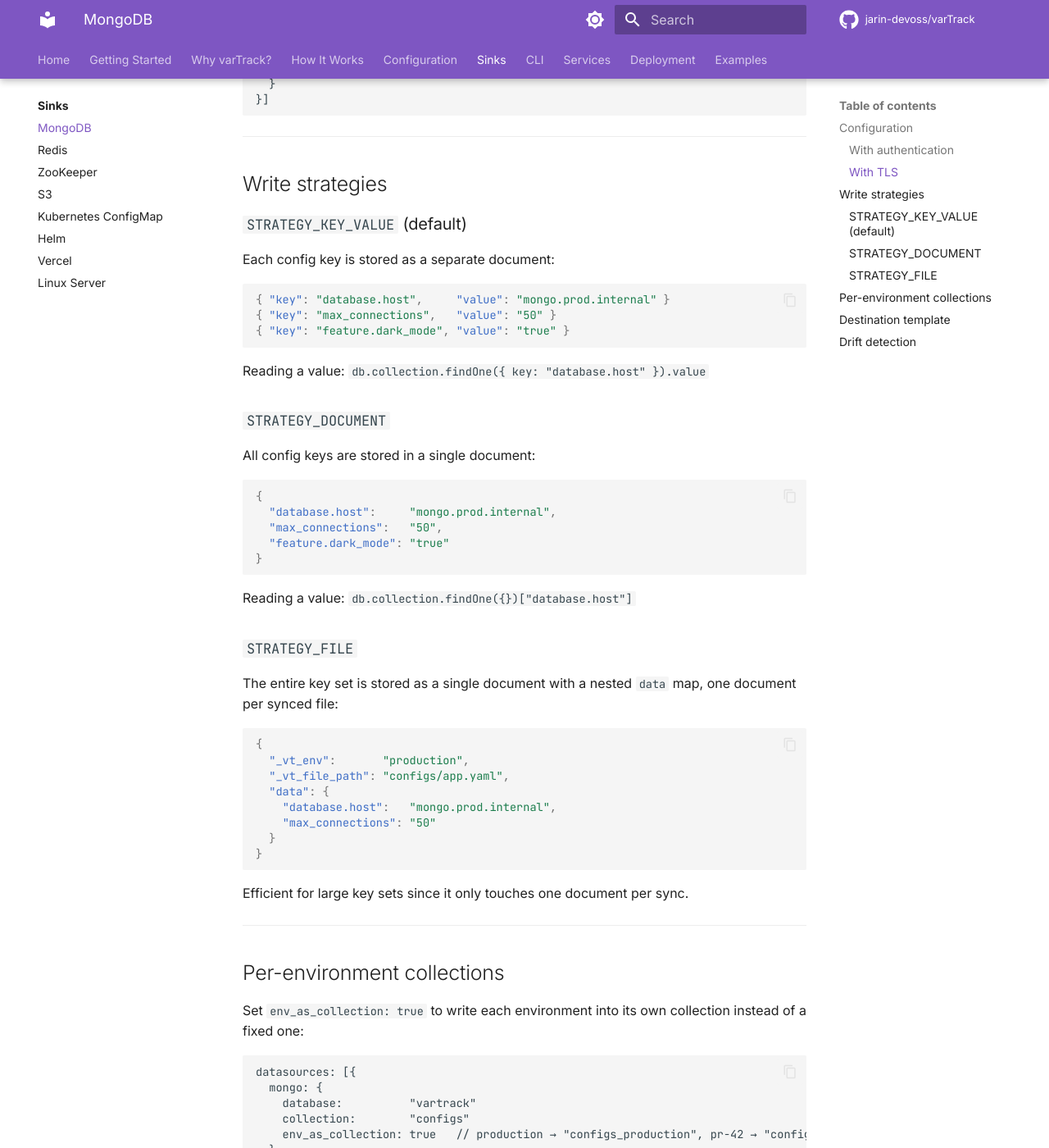
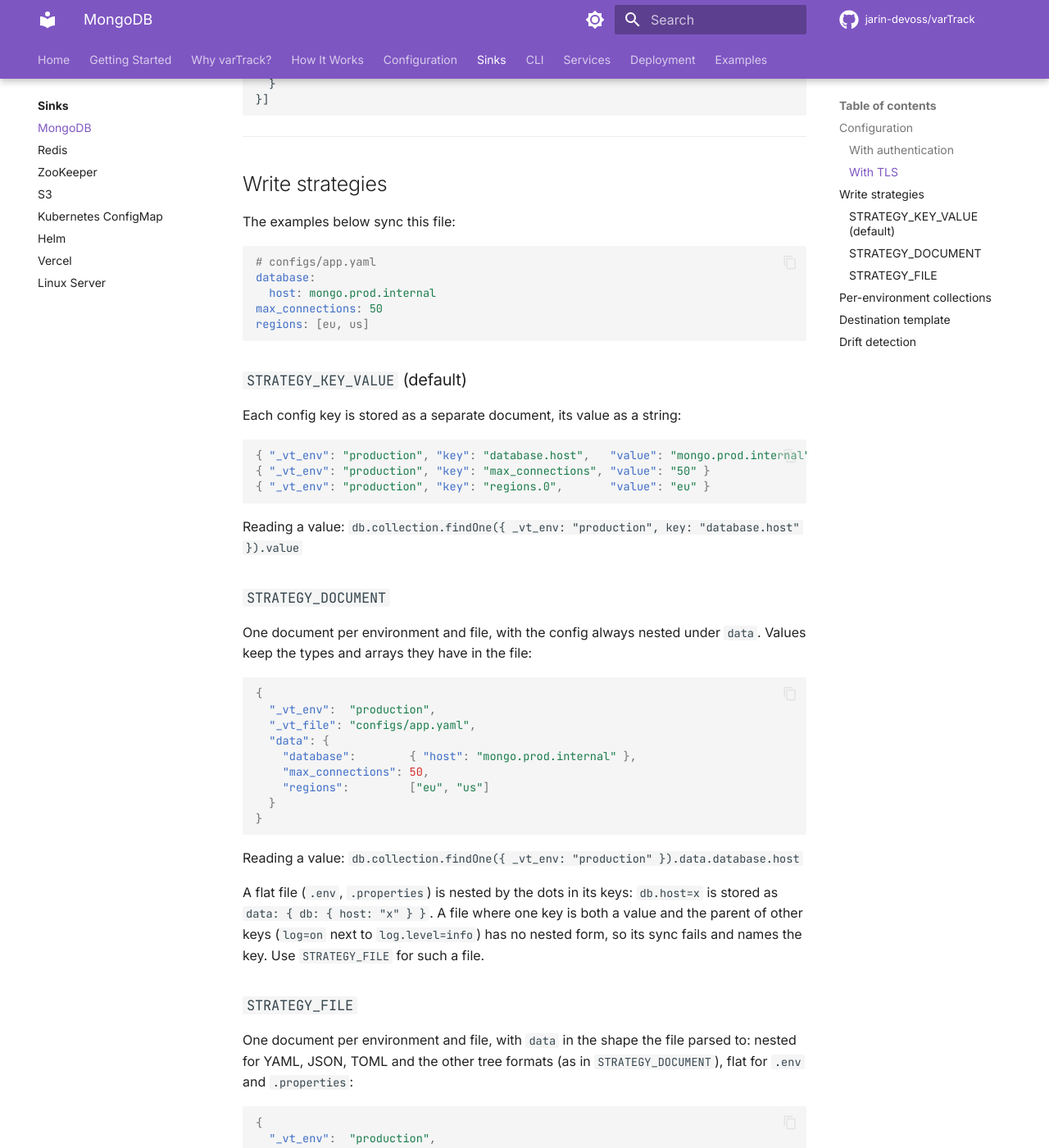
Before and after one commit to jarin-devoss/varTrack, an MkDocs documentation site: the page built from docs/sinks/mongodb.md, in a window 1280 px wide and 1400 px high, scrolled down 975 px. Shown: the whole window at 82% size. Built offline with MkDocs 1.6.1 and Material for MkDocs 9.7.7, drawn with Linux system fonts in a browser that asks for light colours; comment, search, counter and statistics services are not loaded; some of the changed text lies outside the part shown.

Commit message:
docs: describe update_strategy per sink; nest the demo's MongoDB
The MongoDB page showed STRATEGY_DOCUMENT as flat top-level keys and the S3 page had its default backwards. The live demo's mongo-primary now uses STRATEGY_DOCUMENT.

````diff
--- a/docs/sinks/mongodb.md
+++ b/docs/sinks/mongodb.md
@@ -1,6 +1,6 @@
 # MongoDB Sink
 
-varTrack writes config values to MongoDB as key-value documents. Three write strategies are supported: **key-value** (one document per key), **document** (one document containing all keys), and **file** (one document per file containing all keys as a nested map).
+varTrack writes config values to MongoDB. The datasource's `update_strategy` picks the shape: **key-value** (one document per key), **document** (one nested document per file), or **file** (one document per file, in the shape the file parsed to).
 
 ---
 
@@ -13,7 +13,7 @@
     endpoint:        "mongodb://mongo:27017"
     database:        "vartrack"
     collection:      "variables"
-    update_strategy: "STRATEGY_KEY_VALUE"       // or "STRATEGY_DOCUMENT"
+    update_strategy: "STRATEGY_KEY_VALUE"       // or "STRATEGY_DOCUMENT", "STRATEGY_FILE"
   }
 }]
 ```
@@ -48,40 +48,56 @@
 
 ## Write strategies
 
+The examples below sync this file:
+
+```yaml
+# configs/app.yaml
+database:
+  host: mongo.prod.internal
+max_connections: 50
+regions: [eu, us]
+```
+
 ### `STRATEGY_KEY_VALUE` (default)
 
-Each config key is stored as a separate document:
+Each config key is stored as a separate document, its value as a string:
 
 ```json
-{ "key": "database.host",     "value": "mongo.prod.internal" }
-{ "key": "max_connections",   "value": "50" }
-{ "key": "feature.dark_mode", "value": "true" }
+{ "_vt_env": "production", "key": "database.host",   "value": "mongo.prod.internal" }
+{ "_vt_env": "production", "key": "max_connections", "value": "50" }
+{ "_vt_env": "production", "key": "regions.0",       "value": "eu" }
 ```
 
-Reading a value: `db.collection.findOne({ key: "database.host" }).value`
+Reading a value: `db.collection.findOne({ _vt_env: "production", key: "database.host" }).value`
 
 ### `STRATEGY_DOCUMENT`
 
-All config keys are stored in a single document:
+One document per environment and file, with the config always nested under `data`. Values keep the types and arrays they have in the file:
 
 ```json
 {
-  "database.host":     "mongo.prod.internal",
-  "max_connections":   "50",
-  "feature.dark_mode": "true"
+  "_vt_env":  "production",
+  "_vt_file": "configs/app.yaml",
+  "data": {
+    "database":        { "host": "mongo.prod.internal" },
+    "max_connections": 50,
+    "regions":         ["eu", "us"]
+  }
 }
 ```
 
-Reading a value: `db.collection.findOne({})["database.host"]`
+Reading a value: `db.collection.findOne({ _vt_env: "production" }).data.database.host`
+
+A flat file (`.env`, `.properties`) is nested by the dots in its keys: `db.host=x` is stored as `data: { db: { host: "x" } }`. A file where one key is both a value and the parent of other keys (`log=on` next to `log.level=info`) has no nested form, so its sync fails and names the key. Use `STRATEGY_FILE` for such a file.
 
 ### `STRATEGY_FILE`
 
-The entire key set is stored as a single document with a nested `data` map, one document per synced file:
+One document per environment and file, with `data` in the shape the file parsed to: nested for YAML, JSON, TOML and the other tree formats (as in `STRATEGY_DOCUMENT`), flat for `.env` and `.properties`:
 
 ```json
 {
-  "_vt_env":       "production",
-  "_vt_file_path": "configs/app.yaml",
+  "_vt_env":  "production",
+  "_vt_file": "configs/app.properties",
   "data": {
     "database.host":   "mongo.prod.internal",
     "max_connections": "50"
@@ -89,7 +105,7 @@
 }
 ```
 
-Efficient for large key sets since it only touches one document per sync.
+With either document strategy, every sync replaces the file's document, so keys removed from Git disappear without `prune`. Switching a datasource from `STRATEGY_KEY_VALUE` to one of them removes that file's per-key documents on the next sync.
 
 ---
 
@@ -135,7 +151,7 @@
 
 ## Drift detection
 
-The watcher-service reads all documents from the configured collection and compares `key → value` pairs against the Git baseline. Any added, changed, or deleted key triggers a drift event.
+The watcher-service reads every varTrack document in the configured collection: the `key → value` pairs, or the keys inside `data`, flat or nested. When they change, the orchestrator compares each key with Git; a changed or missing key is drift.
 
 Enable self-heal to restore automatically:
 
````
Also changed, not shown: docs/configuration/bundle.md (+1 -1 lines), docs/configuration/formats.md (+1 -1 lines), docs/sinks/s3.md (+12 -11 lines), docs/sinks/zookeeper.md (+2 -0 lines), 2 other files.
